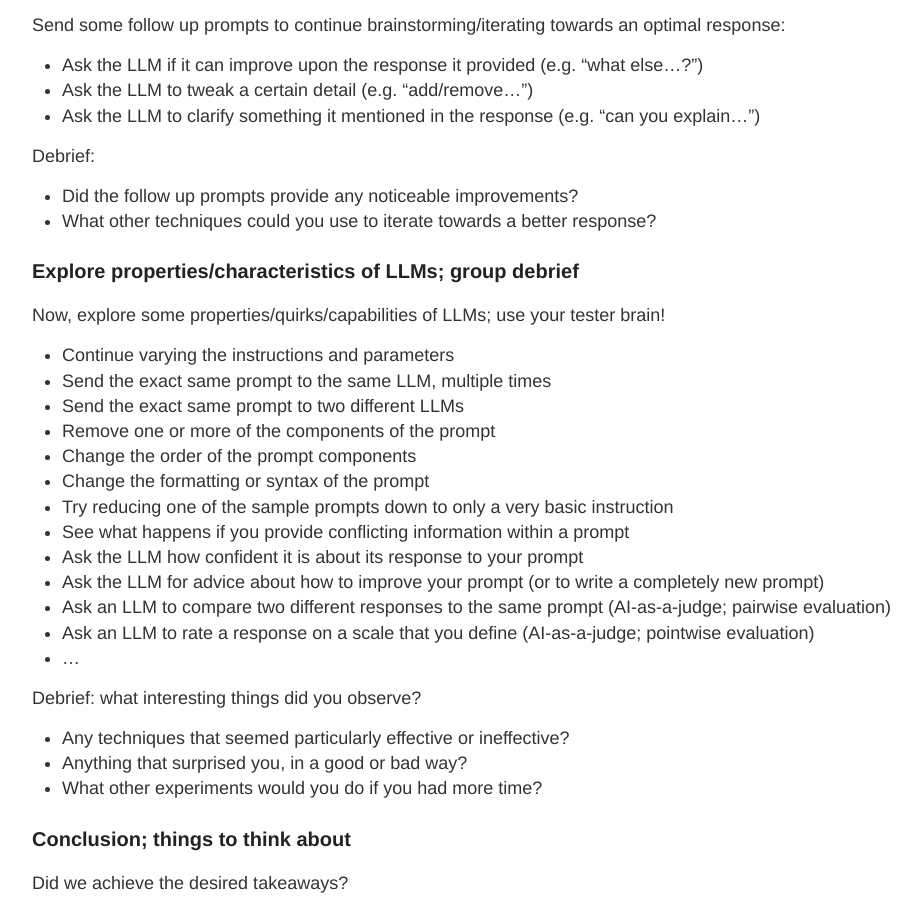
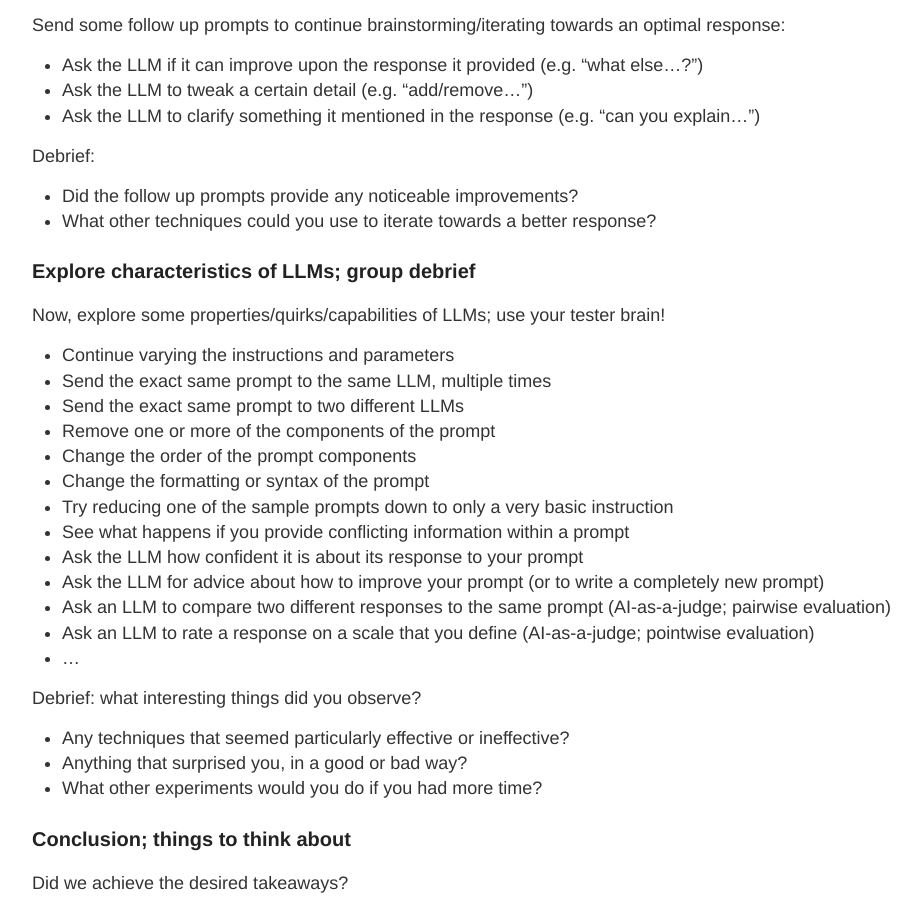
Before and after one commit to tinafletcher/tinafletcher.github.io, a Jekyll site: the page built from exploreai.md, in a window 1280 px wide and 900 px high, scrolled down 4183 px. Shown: the whole window, without its empty margins (118-1039 px from the left). Built offline with Jekyll 4.4.1, drawn with Linux system fonts in a browser that asks for light colours; our own code applies the rules of GitHub Pages for plain Markdown files.

Commit message:
Update exploreai.md

```diff
--- a/exploreai.md
+++ b/exploreai.md
@@ -80,7 +80,7 @@ Debrief:
 + Did the follow up prompts provide any noticeable improvements?
 + What other techniques could you use to iterate towards a better response?
 
-### Explore properties/characteristics of LLMs; group debrief
+### Explore characteristics of LLMs; group debrief
 
 Now, explore some properties/quirks/capabilities of LLMs; use your tester brain!
 + Continue varying the instructions and parameters
```
